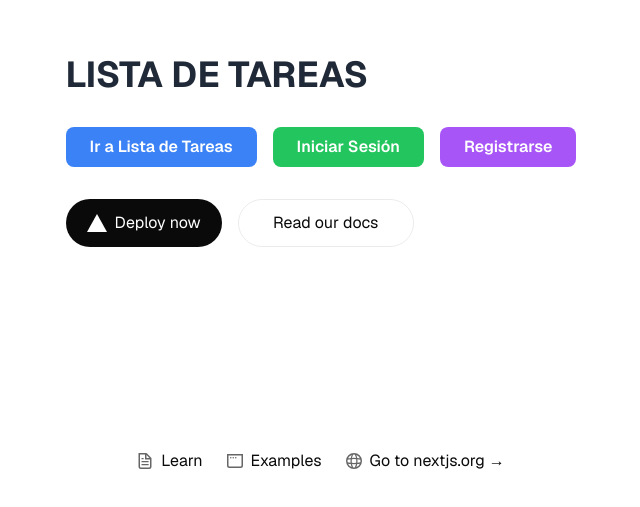
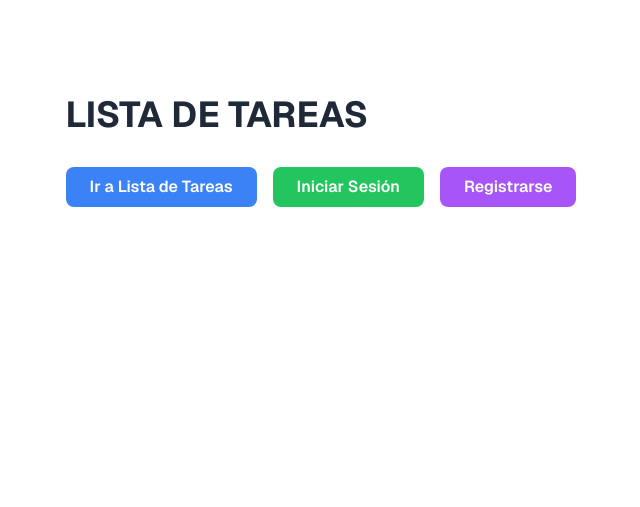
Before and after one commit to IXC28/ListaDeTareasNEXTjs, a Next.js app: page / in a window 1280 px wide. Shown: the part 249-756 px from the top of the page, without its empty margins (319-959 px from the left). Built offline with nearby package versions, Linux system fonts and the light colour scheme.

Commit message:
clear home

```diff
--- a/src/app/page.js
+++ b/src/app/page.js
@@ -31,79 +31,7 @@
           </Link>
         </div>
 
-        <div className="flex gap-4 items-center flex-col sm:flex-row">
-          <a
-            className="rounded-full border border-solid border-transparent transition-colors flex items-center justify-center bg-foreground text-background gap-2 hover:bg-[#383838] dark:hover:bg-[#ccc] text-sm sm:text-base h-10 sm:h-12 px-4 sm:px-5"
-            href="https://vercel.com/new?utm_source=create-next-app&utm_medium=appdir-template-tw&utm_campaign=create-next-app"
-            target="_blank"
-            rel="noopener noreferrer"
-          >
-            <Image
-              className="dark:invert"
-              src="/vercel.svg"
-              alt="Vercel logomark"
-              width={20}
-              height={20}
-            />
-            Deploy now
-          </a>
-          <a
-            className="rounded-full border border-solid border-black/[.08] dark:border-white/[.145] transition-colors flex items-center justify-center hover:bg-[#f2f2f2] dark:hover:bg-[#1a1a1a] hover:border-transparent text-sm sm:text-base h-10 sm:h-12 px-4 sm:px-5 sm:min-w-44"
-            href="https://nextjs.org/docs?utm_source=create-next-app&utm_medium=appdir-template-tw&utm_campaign=create-next-app"
-            target="_blank"
-            rel="noopener noreferrer"
-          >
-            Read our docs
-          </a>
-        </div>
       </main>
-      <footer className="row-start-3 flex gap-6 flex-wrap items-center justify-center">
-        <a
-          className="flex items-center gap-2 hover:underline hover:underline-offset-4"
-          href="https://nextjs.org/learn?utm_source=create-next-app&utm_medium=appdir-template-tw&utm_campaign=create-next-app"
-          target="_blank"
-          rel="noopener noreferrer"
-        >
-          <Image
-            aria-hidden
-            src="/file.svg"
-            alt="File icon"
-            width={16}
-            height={16}
-          />
-          Learn
-        </a>
-        <a
-          className="flex items-center gap-2 hover:underline hover:underline-offset-4"
-          href="https://vercel.com/templates?framework=next.js&utm_source=create-next-app&utm_medium=appdir-template-tw&utm_campaign=create-next-app"
-          target="_blank"
-          rel="noopener noreferrer"
-        >
-          <Image
-            aria-hidden
-            src="/window.svg"
-            alt="Window icon"
-            width={16}
-            height={16}
-          />
-          Examples
-        </a>
-        <a
-          className="flex items-center gap-2 hover:underline hover:underline-offset-4"
-          href="https://nextjs.org?utm_source=create-next-app&utm_medium=appdir-template-tw&utm_campaign=create-next-app"
-          target="_blank"
-          rel="noopener noreferrer"
-        >
-          <Image
-            aria-hidden
-            src="/globe.svg"
-            alt="Globe icon"
-            width={16}
-            height={16}
-          />
-          Go to nextjs.org →
-        </a>
-      </footer>
     </div>
   );
 }
```
